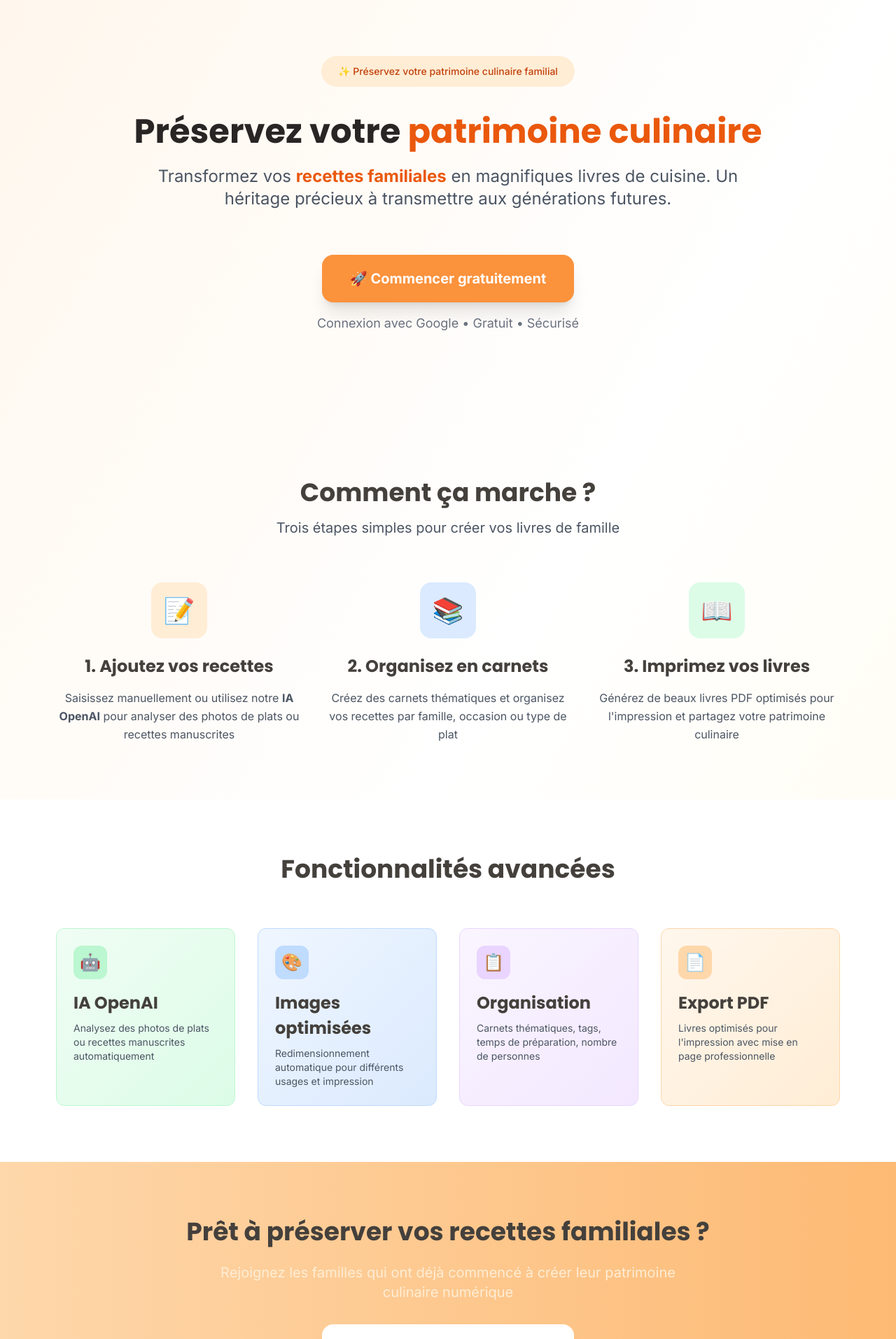
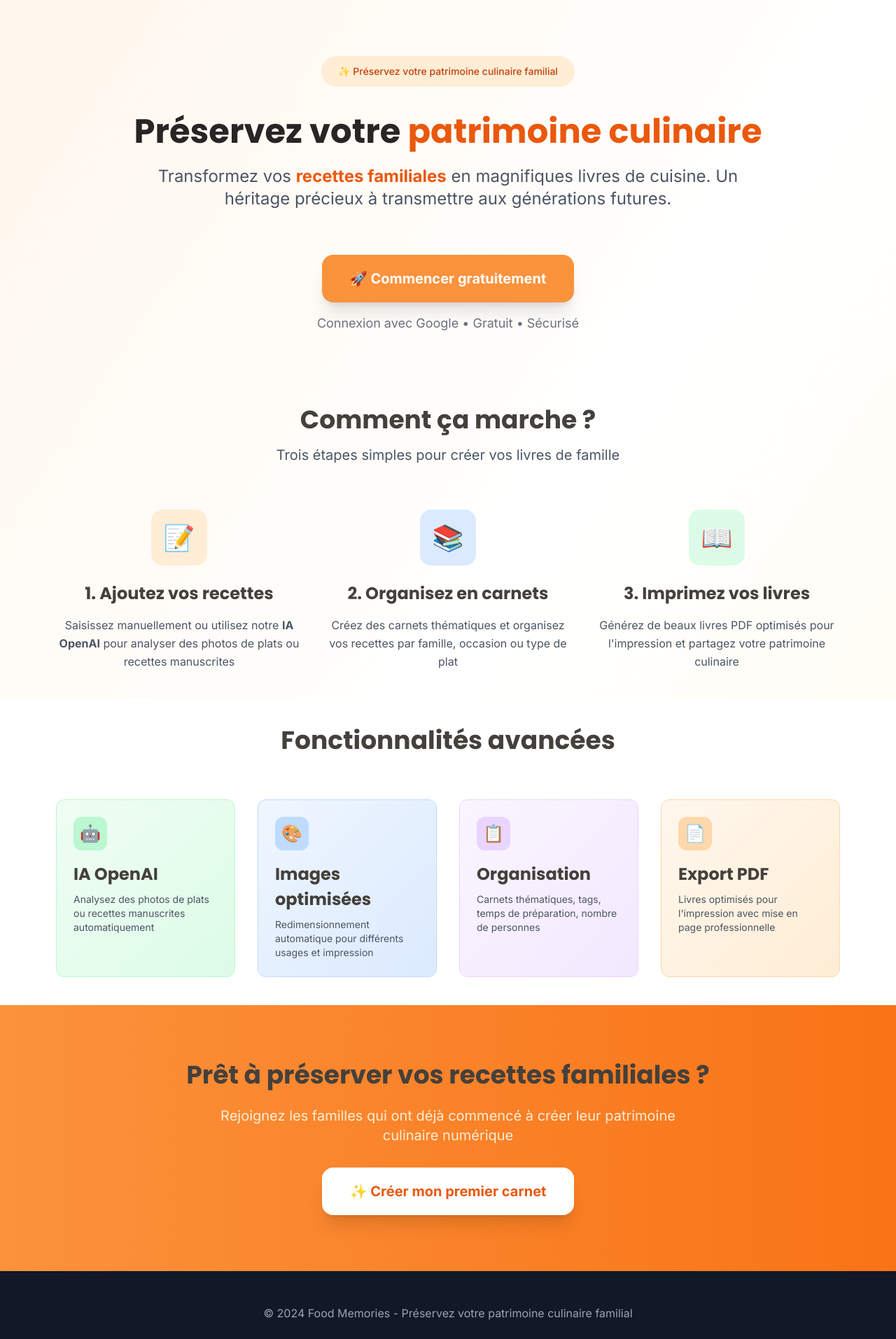
Before and after one commit to oliviertgpls-tech/Fdt-2, a Next.js app: page / in a window 1280 px wide. Shown: the top 1913 px of the page at 70% size. Built offline with nearby package versions, Linux system fonts and the light colour scheme.

Commit message:
Update page.tsx

```diff
--- a/app/page.tsx
+++ b/app/page.tsx
@@ -5,7 +5,7 @@ export default function HomePage() {
     <div className="min-h-screen bg-gradient-to-br from-orange-50 via-white to-amber-50">
       {/* Hero Section */}
       <div className="relative overflow-hidden">
-        <div className="max-w-6xl mx-auto px-4 pt-20 pb-32 text-center">
+        <div className="max-w-6xl mx-auto px-4 pt-20 pb-16 text-center">
           <div className="space-y-10">
             {/* Badge */}
             <div className="inline-block bg-orange-100 text-orange-700 px-6 py-3 rounded-full text-sm font-medium">
@@ -44,7 +44,7 @@ export default function HomePage() {
       </div>
 
       {/* Features Section */}
-      <div className="max-w-6xl mx-auto px-4 py-20">
+      <div className="max-w-6xl mx-auto px-4 py-10">
         <div className="text-center mb-16">
           <h2 className="text-3xl md:text-4xl font-bold text-gray-900 mb-4">
             Comment ça marche ?
@@ -98,7 +98,7 @@ export default function HomePage() {
       </div>
 
       {/* Fonctionnalités avancées */}
-      <div className="bg-white py-20">
+      <div className="bg-white py-10">
         <div className="max-w-6xl mx-auto px-4">
           <div className="text-center mb-16">
             <h2 className="text-3xl md:text-4xl font-bold text-gray-900 mb-4">
@@ -155,7 +155,7 @@ export default function HomePage() {
       </div>
 
       {/* CTA final */}
-      <div className="bg-gradient-to-r from-orange-200 to-orange-300 py-20">
+      <div className="bg-gradient-to-r from-orange-400 to-orange-500 py-20">
         <div className="max-w-4xl mx-auto text-center px-4">
           <h2 className="text-3xl md:text-4xl font-bold text-white mb-6">
             Prêt à préserver vos recettes familiales ?
```
